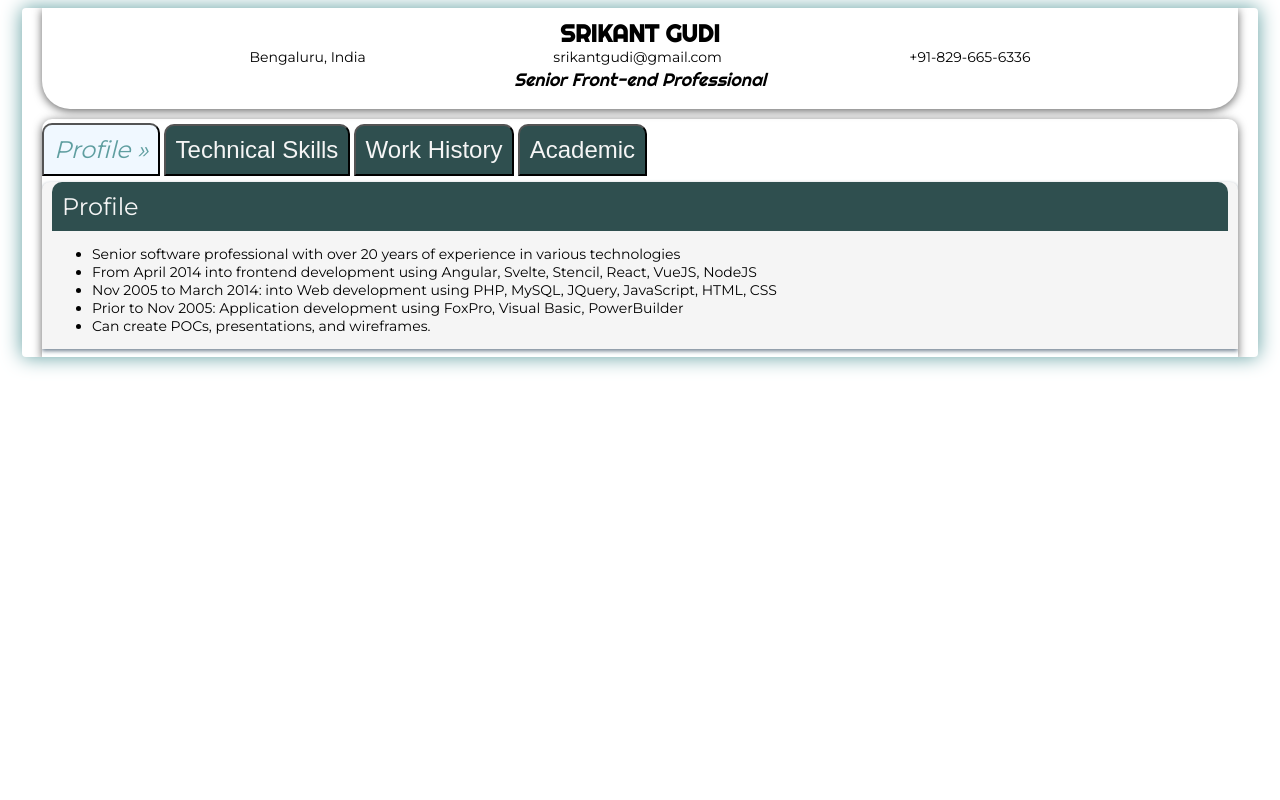
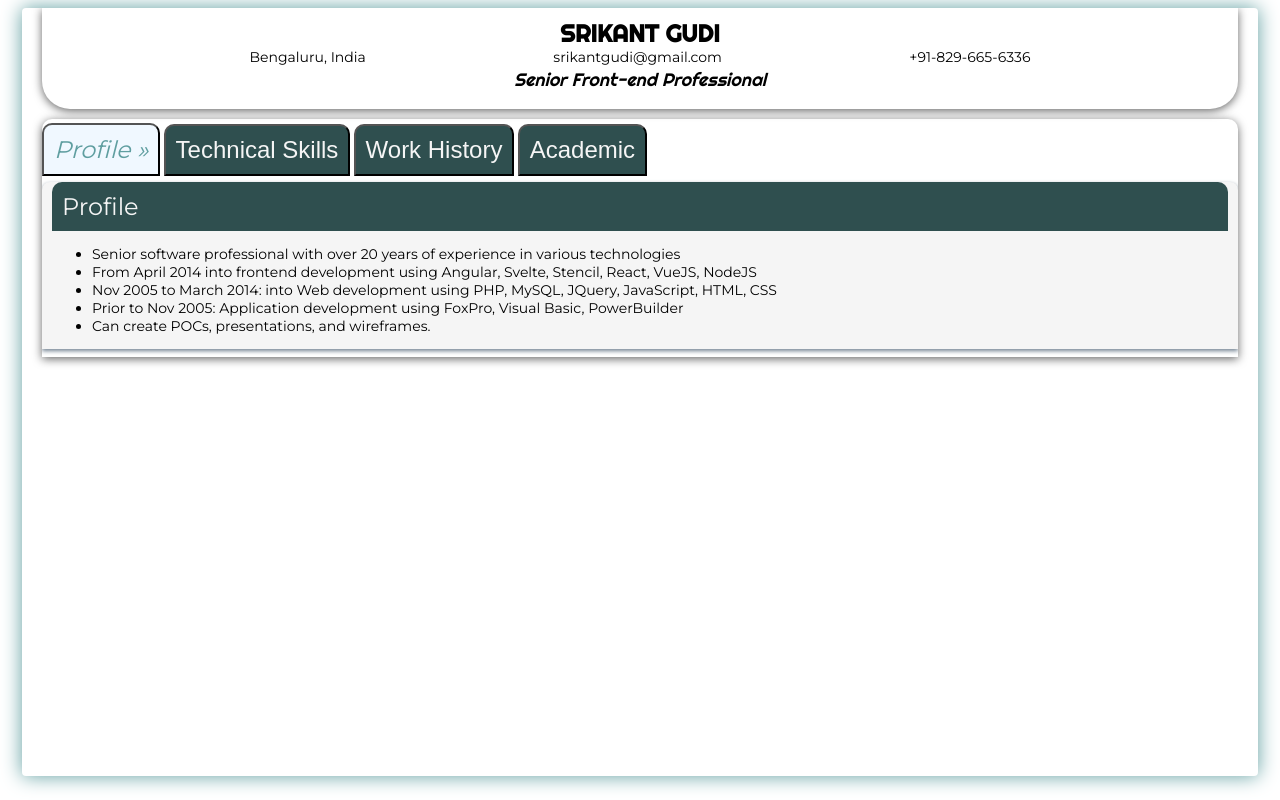
Before and after one commit to srikantgudi/srikantgudi.github.io, a Svelte app: page / in a window 1280 px wide. Built offline with nearby package versions, Linux system fonts and the light colour scheme.

Commit message:
Update global.css

```diff
--- a/public/global.css
+++ b/public/global.css
@@ -11,6 +11,7 @@ body {
   box-shadow: 0 0 20px cadetblue;
   border-radius: 4px;
   overflow-y: hidden;
+  height: 96vh;
 }
 .sectiontitle {
   font-size: 16px;
```
